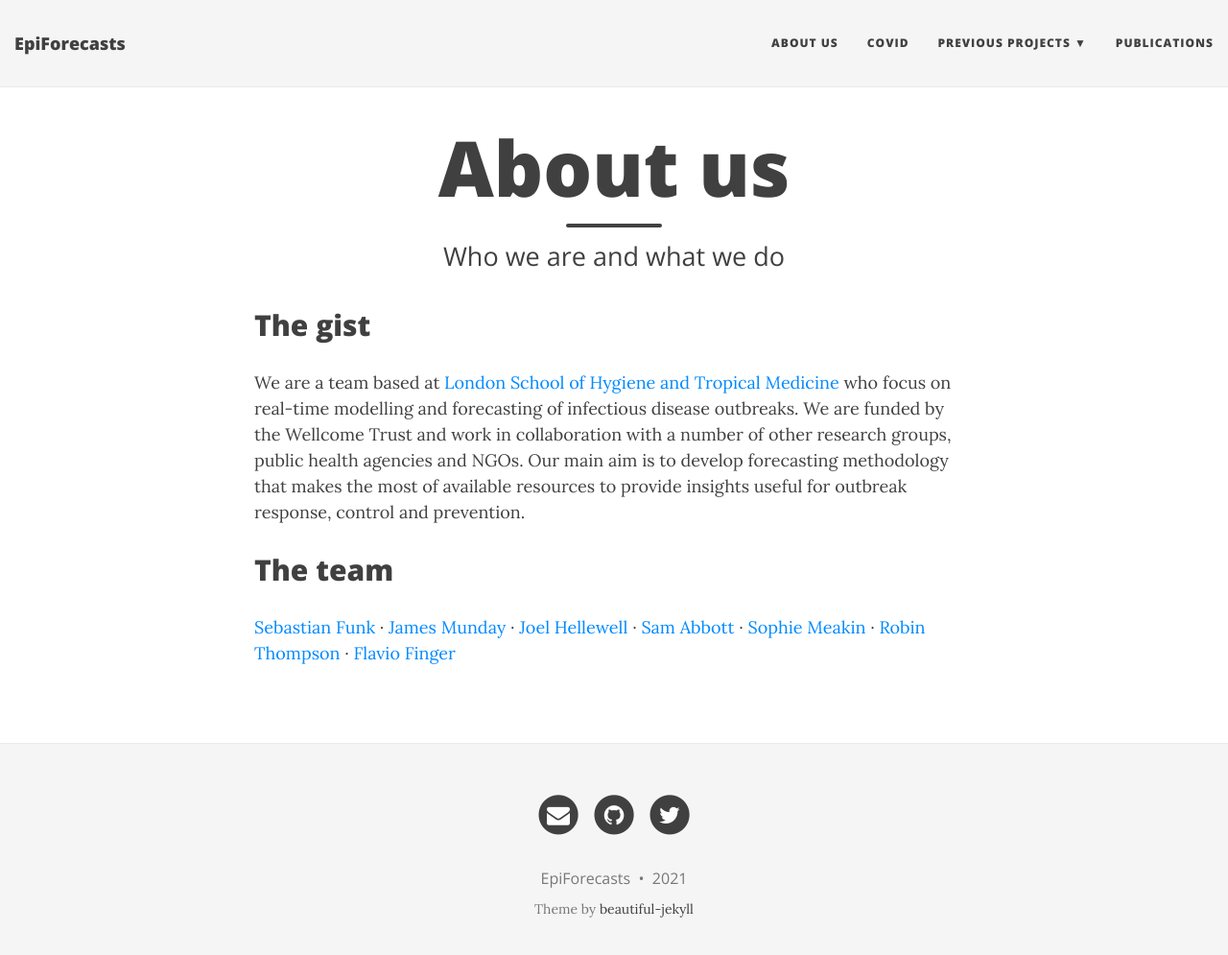
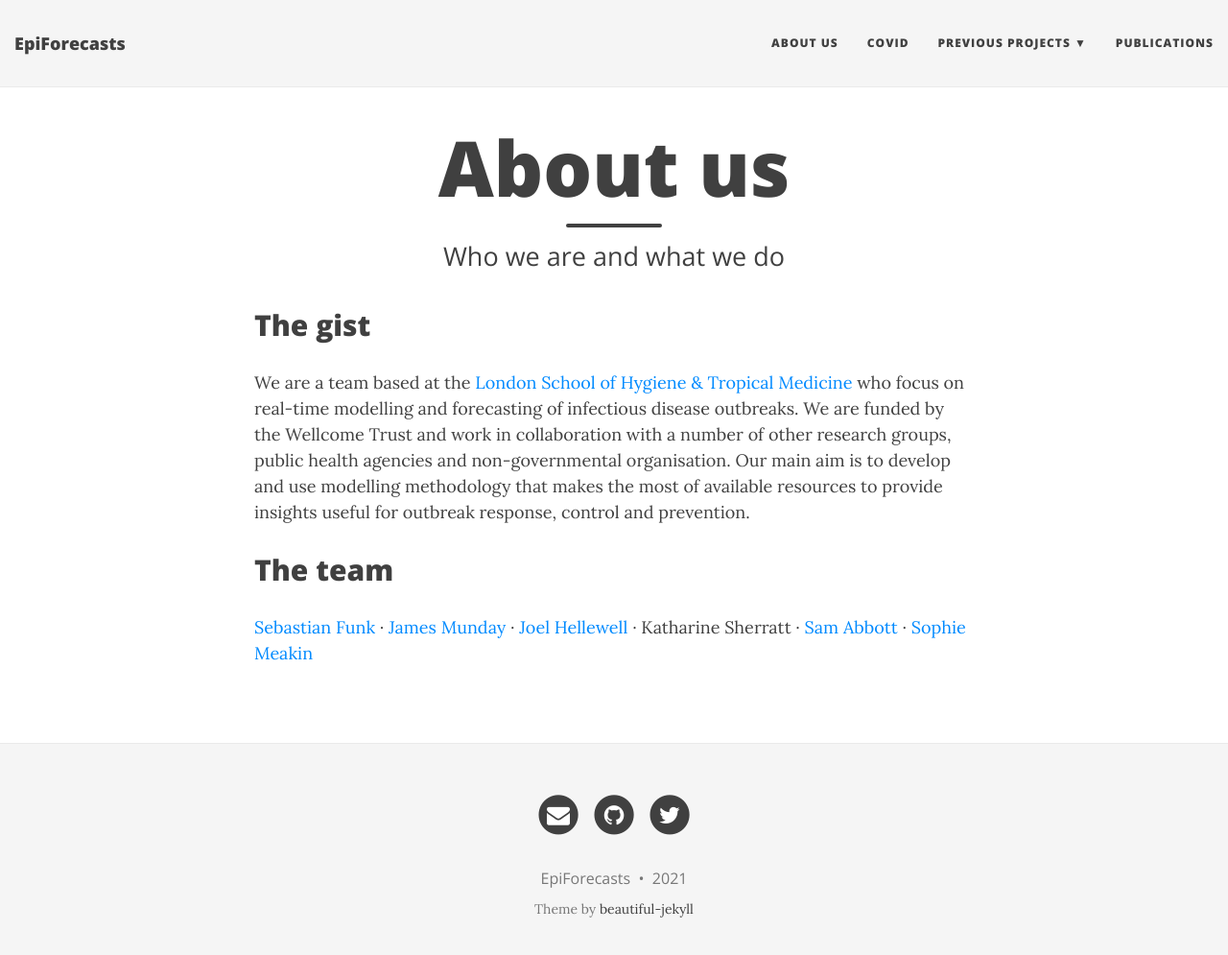
Before and after one commit to epiforecasts/jekyll-epiforecasts-website, a Jekyll site: the page built from aboutus.md, in a window 1280 px wide and 1008 px high. Shown: the top 995 px of the window at 96% size. Built offline with Jekyll 4.4.1, drawn with Linux system fonts in a browser that asks for light colours; nearby versions of some CDN libraries.

Commit message:
update names

```diff
--- a/aboutus.md
+++ b/aboutus.md
@@ -5,8 +5,8 @@ subtitle: Who we are and what we do
 ---
 
 ## The gist
-We are a team based at [London School of Hygiene and Tropical Medicine](https://www.lshtm.ac.uk) who focus on real-time modelling and forecasting of infectious disease outbreaks. We are funded by the Wellcome Trust and work in collaboration with a number of other research groups, public health agencies and NGOs. Our main aim is to develop forecasting methodology that makes the most of available resources to provide insights useful for outbreak response, control and prevention.
+We are a team based at the [London School of Hygiene & Tropical Medicine](https://www.lshtm.ac.uk) who focus on real-time modelling and forecasting of infectious disease outbreaks. We are funded by the Wellcome Trust and work in collaboration with a number of other research groups, public health agencies and non-governmental organisation. Our main aim is to develop and use modelling methodology that makes the most of available resources to provide insights useful for outbreak response, control and prevention.
 
 ## The team
 
-[Sebastian Funk](https://www.lshtm.ac.uk/aboutus/people/funk.sebastian) · [James Munday](https://www.lshtm.ac.uk/aboutus/people/munday.james) · [Joel Hellewell](https://www.lshtm.ac.uk/aboutus/people/Hellewell.Joel) · [Sam Abbott](https://www.samabbott.co.uk/) · [Sophie Meakin](https://warwick.ac.uk/fac/sci/mathsys/people/students/2015intake/meakin) · [Robin Thompson](https://www.maths.ox.ac.uk/people/robin.thompson) · [Flavio Finger](https://www.lshtm.ac.uk/aboutus/people/finger.flavio)
+[Sebastian Funk](https://www.lshtm.ac.uk/aboutus/people/funk.sebastian) · [James Munday](https://www.lshtm.ac.uk/aboutus/people/munday.james) · [Joel Hellewell](https://www.lshtm.ac.uk/aboutus/people/Hellewell.Joel) · Katharine Sherratt · [Sam Abbott](https://www.samabbott.co.uk/) · [Sophie Meakin](https://warwick.ac.uk/fac/sci/mathsys/people/students/2015intake/meakin)
```
